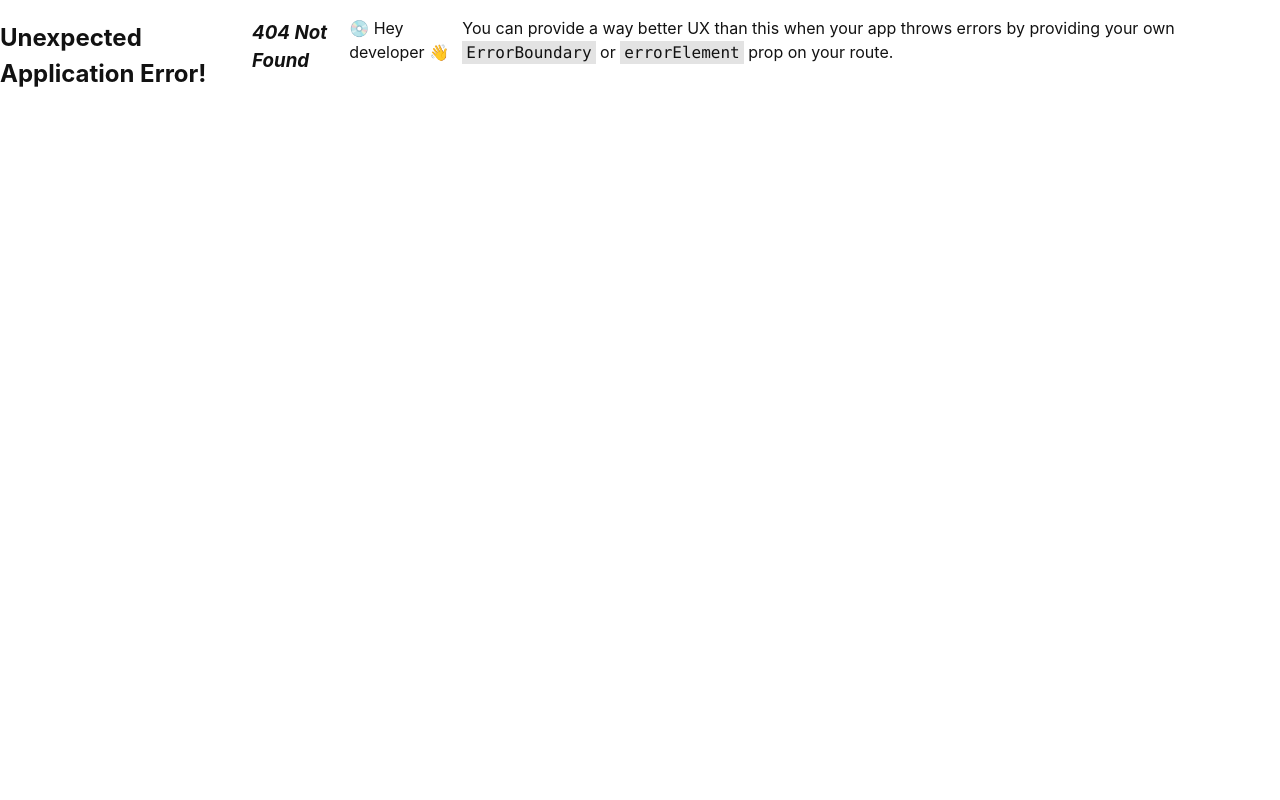
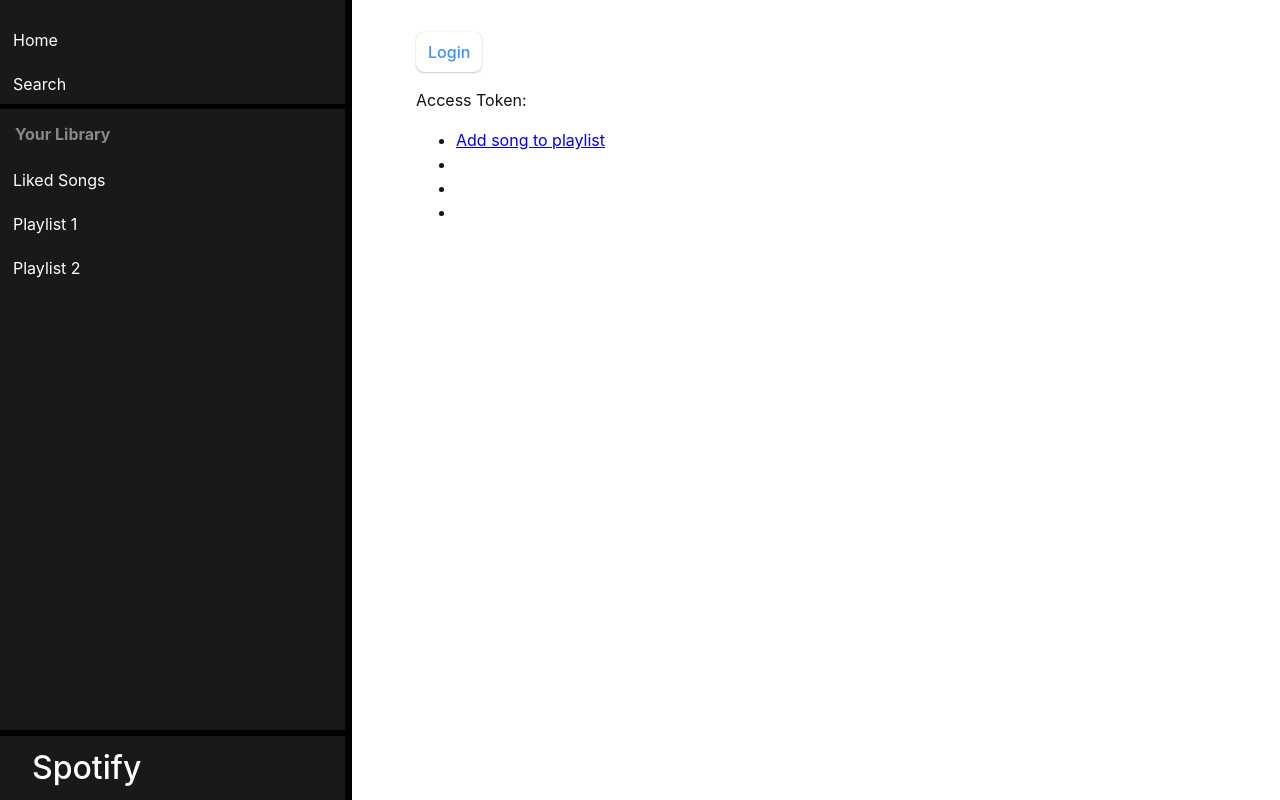
Before and after one commit to vworo/Beat-Box, a React (Vite) app: page /playlists in a window 1280 px wide. Before the commit this address had no page. Built offline with nearby package versions, Linux system fonts and the light colour scheme.

Commit message:
PLaylist

```diff
--- /dev/null
+++ b/src/components/NewPlaylist.jsx
@@ -0,0 +1,6 @@
+import React, { useState } from 'react';
+
+const PlaylistForm = () => {
+
+}
+export default PlaylistForm;
--- /dev/null
+++ b/src/components/Playlists.jsx
@@ -0,0 +1,16 @@
+import { useState } from "react"
+
+const Playlists = () => {
+    return (
+        <div>
+            <ul id="buttons">
+            <li><a href="#">Add song to playlist</a></li>
+            <li><a href="#"></a></li>
+            <li><a href="#"></a></li>
+            <li><a href="#"></a></li>
+            </ul>
+        </div>
+    );
+};
+
+export default Playlists
--- a/src/main.jsx
+++ b/src/main.jsx
@@ -7,6 +7,7 @@
 import "./index.css";
 import Home from "./components/Home";
 import App from "./App";
+import Playlists from "./components/Playlists";
 
 console.log("You are at the following location:", window.location);
 
@@ -23,6 +24,10 @@
         path: "app",
         element: <App />,
       },
+      {
+        path: "playlists",
+        element: <Playlists />,
+      },
     ]
   },
 ]);
```
Also changed, not shown: src/Root.jsx (added, +36 -0 lines).
